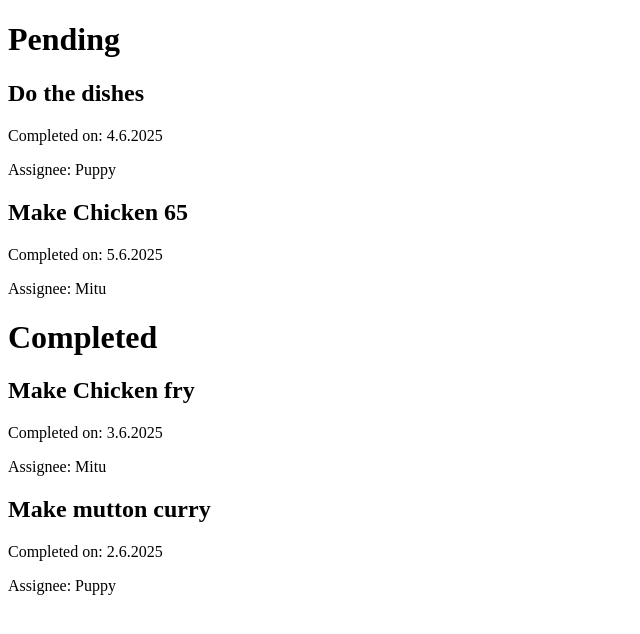
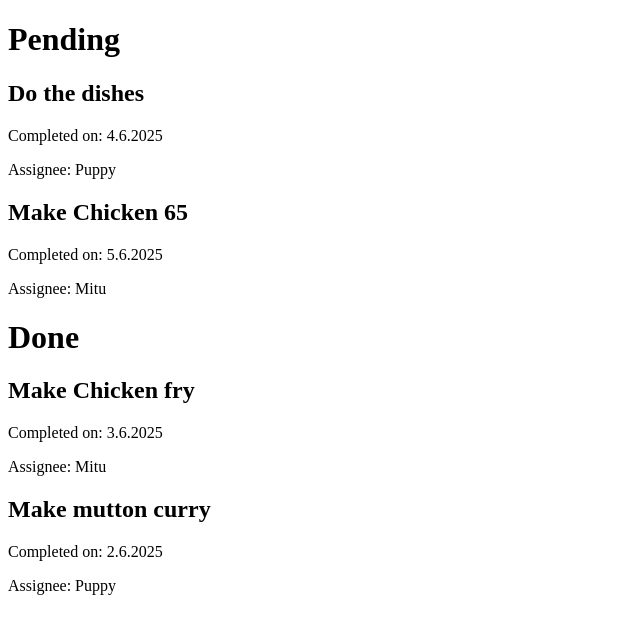
Before and after one commit to Alexjmathew/wd301-task-1, a React (Vite) app in the folder hello-react/: page / in a window 1280 px wide. Shown: the top 634 px of the page, without its empty margins (0-640 px from the left). Built offline with nearby package versions, Linux system fonts and the light colour scheme.

Commit message:
Update App.jsx

```diff
--- a/hello-react/src/App.jsx
+++ b/hello-react/src/App.jsx
@@ -1,20 +1,40 @@
 import TaskCard from "./TaskCard";
 
-function App(){
-  return(
-    <div>
+const tasks = [
+  { id: 1, title: "Do the dishes", aname: "Puppy", duedate: "4.6.2025", done: false },
+  { id: 2, title: "Make Chicken 65", aname: "Mitu", duedate: "5.6.2025", done: false },
+  { id: 3, title: "Make Chicken fry", aname: "Mitu", duedate: "3.6.2025", done: true },
+  { id: 4, title: "Make mutton curry", aname: "Puppy", duedate: "2.6.2025", done: true }
+];
+
+function App() {
+  const pendingTasks = tasks.filter(task => !task.done);
+  const doneTasks = tasks.filter(task => task.done);
+
+  return (
+    <div className="max-w-xl mx-auto mt-8 space-y-8">
       <div>
-        <h1>Pending</h1>
-        <TaskCard title="Do the dishes" aname="Puppy" duedate= "4.6.2025" />
-        <TaskCard title="Make Chicken 65" aname="Mitu" duedate= "5.6.2025" />
+        <h1 className="text-2xl font-bold mb-4">Pending</h1>
+        {pendingTasks.length > 0 ? (
+          pendingTasks.map(task => (
+            <TaskCard key={task.id} title={task.title} aname={task.aname} duedate={task.duedate} />
+          ))
+        ) : (
+          <p className="text-gray-500">No pending tasks!</p>
+        )}
       </div>
       <div>
-        <h1>Completed</h1>
-        <TaskCard title="Make Chicken fry" aname="Mitu" duedate= "3.6.2025" />
-        <TaskCard title="Make mutton curry" aname="Puppy" duedate= "2.6.2025" />
+        <h1 className="text-2xl font-bold mb-4">Done</h1>
+        {doneTasks.length > 0 ? (
+          doneTasks.map(task => (
+            <TaskCard key={task.id} title={task.title} aname={task.aname} duedate={task.duedate} />
+          ))
+        ) : (
+          <p className="text-gray-500">No done tasks!</p>
+        )}
       </div>
     </div>
-  )
+  );
 }
 
 export default App;
```
